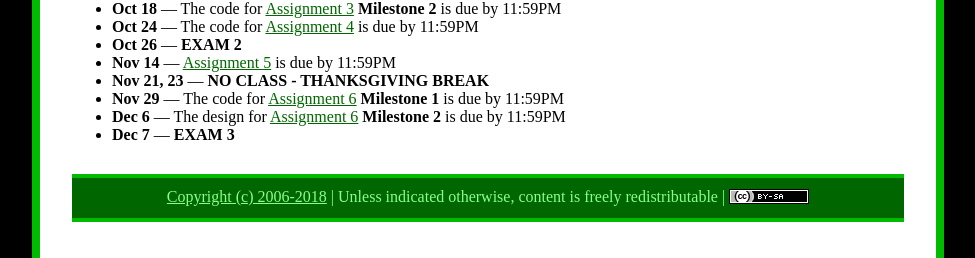
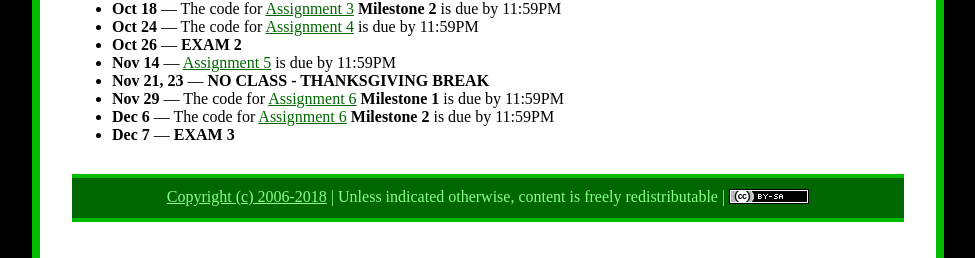
Before and after one commit to ycpcs/cs101-fall2018, a Jekyll site: the page built from index.md, in a window 1280 px wide. Shown: the part 639-897 px from the top of the page, without its empty margins (152-1127 px from the left). Built offline with Jekyll 4.4.1, drawn with Linux system fonts in a browser that asks for light colours.

Commit message:
update index
update index

```diff
--- a/index.md
+++ b/index.md
@@ -54,7 +54,7 @@ All information about the course will be posted here.
 * **Nov 14** &mdash; [Assignment 5](assign/assign05.html) is due by 11:59PM
 * **Nov 21, 23** &mdash; **NO CLASS - THANKSGIVING BREAK**
 * **Nov 29** &mdash; The code for [Assignment 6](assign/assign06.html) **Milestone 1** is due by 11:59PM
-* **Dec 6** &mdash; The design for [Assignment 6](assign/assign06.html) **Milestone 2** is due by 11:59PM
+* **Dec 6** &mdash; The code for [Assignment 6](assign/assign06.html) **Milestone 2** is due by 11:59PM
 * **Dec 7** &mdash; **EXAM 3**
 
 
```
